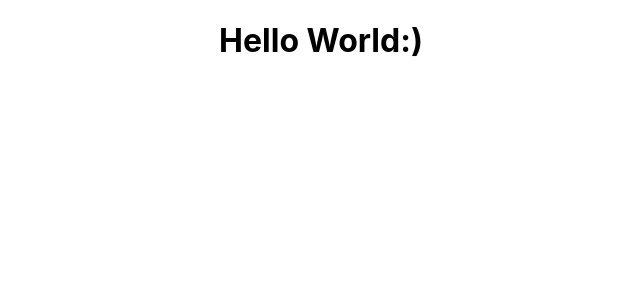
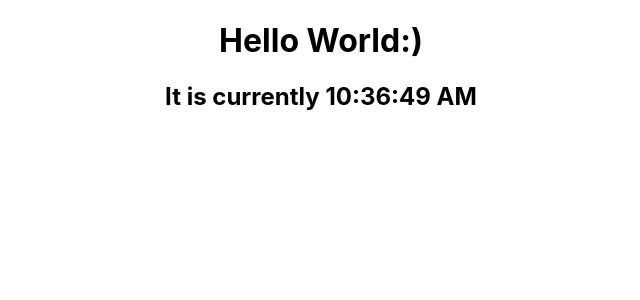
Before and after one commit to sarahoconnor10/DRQ_Lab4, a React (Create React App) app: page / in a window 1280 px wide. Shown: the top 300 px of the page, without its empty margins (319-959 px from the left). Built offline with nearby package versions, Linux system fonts and the light colour scheme.

Commit message:
Exercise 2 complete

```diff
--- a/src/App.js
+++ b/src/App.js
@@ -3,8 +3,14 @@ import './App.css';
 
 function App() {
   return (
+
+    /*
+      Add hello world title and use Date() to display current time
+    */
     <div className="App">
+
       <h1>Hello World:)</h1>
+      <h2>It is currently {new Date().toLocaleTimeString()}</h2>
     </div>
   );
 }
```
